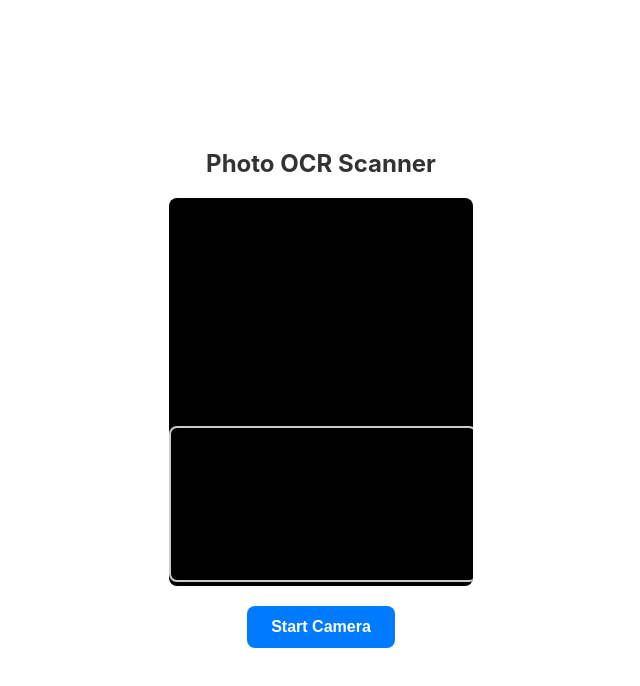
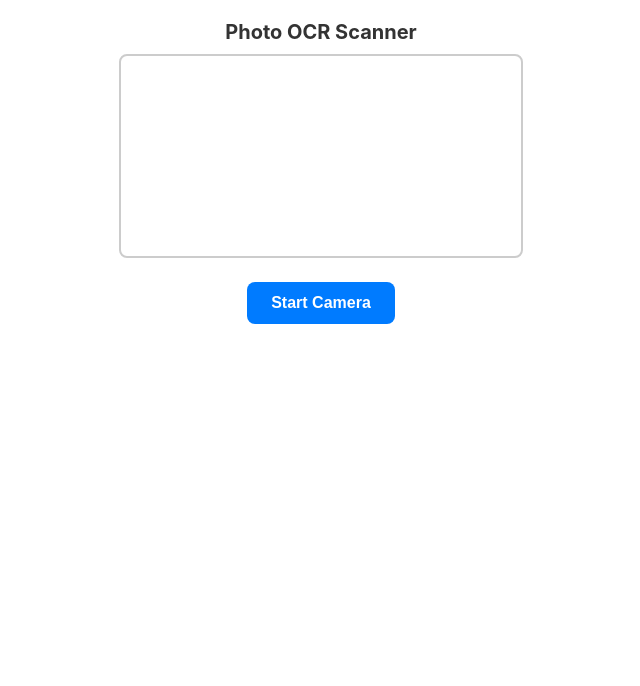
Before and after one commit to martincxx/questions-app, a Next.js app: page / in a window 1280 px wide. Shown: the top 686 px of the page, without its empty margins (319-959 px from the left). Built offline with nearby package versions, Linux system fonts and the light colour scheme.

Commit message:
Change styles

```diff
--- a/src/app/globals.css
+++ b/src/app/globals.css
@@ -12,18 +12,18 @@
   }
 }
 
+html, body {
+  height: 100vh;
+  overflow: hidden;
+  margin: 0;
+  padding: 0;
+}
+
 body {
   color: rgb(var(--text-rgb));
   background: rgb(var(--background-rgb));
   font-family: -apple-system, BlinkMacSystemFont, 'Segoe UI', Roboto,
     'Helvetica Neue', Arial, sans-serif;
-  padding: 0;
-  margin: 0;
-  display: flex;
-  justify-content: center;
-  align-items: center;
-  min-height: 100vh;
-  text-align: center;
 }
 
 .container {
--- a/src/app/page.js
+++ b/src/app/page.js
@@ -157,22 +157,27 @@ export default function Home() {
   return (
     <main
       style={{
-        padding: '20px',
+        height: '100vh',
+        display: 'flex',
+        flexDirection: 'column',
+        padding: '10px',
         maxWidth: '600px',
         margin: '0 auto',
         textAlign: 'center',
+        overflow: 'hidden'
       }}
     >
       <h1
         style={{
-          fontSize: '24px',
-          marginBottom: '20px',
+          fontSize: '20px',
+          margin: '10px 0',
           color: '#333',
+          flexShrink: 0
         }}
       >
         Photo OCR Scanner
       </h1>
-      <div className="camera-section">
+      <div style={{ flex: '0 0 auto', marginBottom: '10px' }}>
         {!capturedPhoto ? (
           <video
             ref={videoRef}
@@ -234,13 +239,13 @@ export default function Home() {
       </div>
 
       <div
-        className="controls"
         style={{
           display: 'flex',
           gap: '10px',
           justifyContent: 'center',
           flexWrap: 'wrap',
-          margin: '20px 0',
+          margin: '10px 0',
+          flexShrink: 0
         }}
       >
         {!capturedPhoto ? (
@@ -326,28 +331,30 @@ export default function Home() {
         )}
       </div>
 
+      <div style={{ flex: '1 1 auto', overflow: 'auto', minHeight: 0 }}>
         {ocrText && (
           <div
             style={{
               backgroundColor: '#f8f9fa',
               border: '1px solid #dee2e6',
               borderRadius: '8px',
-            padding: '20px',
-            margin: '20px 0',
+              padding: '15px',
+              margin: '10px 0',
               textAlign: 'left',
             }}
           >
-          <h3 style={{ margin: '0 0 15px 0', color: '#495057' }}>
+            <h3 style={{ margin: '0 0 10px 0', color: '#495057', fontSize: '16px' }}>
               Detected Text
             </h3>
             <p
               style={{
                 backgroundColor: 'white',
-              padding: '15px',
+                padding: '10px',
                 borderRadius: '4px',
                 border: '1px solid #e9ecef',
                 margin: 0,
                 whiteSpace: 'pre-wrap',
+                fontSize: '14px'
               }}
             >
               {ocrText}
@@ -361,24 +368,24 @@ export default function Home() {
               backgroundColor: '#d4edda',
               border: '1px solid #c3e6cb',
               borderRadius: '8px',
-            padding: '20px',
-            margin: '20px 0',
+              padding: '15px',
+              margin: '10px 0',
               textAlign: 'left',
             }}
           >
-          <h3 style={{ margin: '0 0 15px 0', color: '#155724' }}>
+            <h3 style={{ margin: '0 0 10px 0', color: '#155724', fontSize: '16px' }}>
               ✅ Question Found
             </h3>
-          <p>
+            <p style={{ fontSize: '14px', margin: '5px 0' }}>
               <strong>ID:</strong> {foundQuestion.id}
             </p>
-          <p>
+            <p style={{ fontSize: '14px', margin: '5px 0' }}>
               <strong>Question:</strong> {foundQuestion.questionText}
             </p>
-          <h4 style={{ margin: '15px 0 10px 0' }}>Answers:</h4>
-          <ul style={{ margin: 0, paddingLeft: '20px' }}>
+            <h4 style={{ margin: '10px 0 5px 0', fontSize: '14px' }}>Answers:</h4>
+            <ul style={{ margin: 0, paddingLeft: '20px', fontSize: '14px' }}>
               {foundQuestion.answers.map((answer) => (
-              <li key={answer.id} style={{ margin: '5px 0' }}>
+                <li key={answer.id} style={{ margin: '3px 0' }}>
                   {answer.text} {answer.isCorrect && '✅'}
                 </li>
               ))}
@@ -392,15 +399,16 @@ export default function Home() {
               backgroundColor: '#f8d7da',
               border: '1px solid #f5c6cb',
               borderRadius: '8px',
-            padding: '20px',
-            margin: '20px 0',
+              padding: '15px',
+              margin: '10px 0',
             }}
           >
-          <p style={{ margin: 0, color: '#721c24' }}>
+            <p style={{ margin: 0, color: '#721c24', fontSize: '14px' }}>
               ❌ No matching question found in database.
             </p>
           </div>
         )}
+      </div>
     </main>
   );
 }
```
Lines whose indentation alone changed are shown as unchanged.
